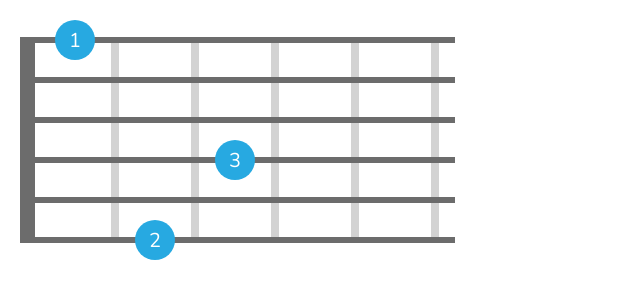
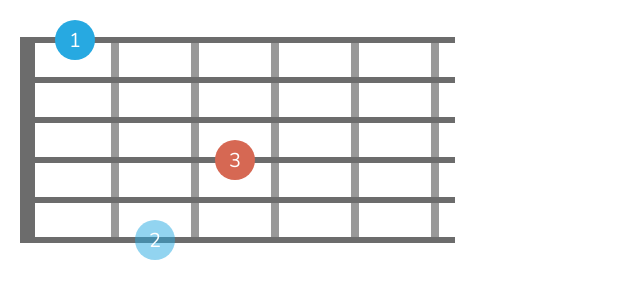
Before and after one commit to bali182/magic-fretboard, a React app: page / in a window 1280 px wide. Shown: the top 300 px of the page, without its empty margins (0-640 px from the left). Built offline with nearby package versions, Linux system fonts and the light colour scheme.

Commit message:
extracted style properties into a theme object

```diff
--- a/src/Fretboard/FretboadModelUtil.ts
+++ b/src/Fretboard/FretboadModelUtil.ts
@@ -1,25 +1,56 @@
-import { FretboardModel, StringModel, MarkerModel } from './FretboardModel'
-import { Fretboard } from './Fretboard'
-import range from 'lodash/range'
+import { FretboardModel, StringModel, MarkerModel, MarkerKind, FretboardTheme } from './FretboardModel'
 import head from 'lodash/head'
 import last from 'lodash/last'
+import isNil from 'lodash/isNil'
 
 export class FretboardModelUtil {
   private model: FretboardModel
 
   constructor(model: FretboardModel) {
+    if (isNil(model)) {
+      throw new TypeError('model null or undefined')
+    }
     this.model = model
   }
 
   private getTopOverhang(): number {
-    return Math.max(head(this.model.strings).thickness / 2, this.model.markerRadius)
+    const model = this.getModel()
+    const theme = this.getTheme()
+    return Math.max(head(model.strings).thickness / 2, theme.markerRadius)
   }
 
   private getBottomOverhang(): number {
-    return Math.max(last(this.model.strings).thickness / 2, this.model.markerRadius)
+    const model = this.getModel()
+    const theme = this.getTheme()
+    return Math.max(last(model.strings).thickness / 2, theme.markerRadius)
+  }
+
+  private getMarkerKindColor(kind: MarkerKind): string {
+    const theme = this.getTheme()
+
+    switch (kind) {
+      case MarkerKind.Default:
+        return theme.defaultMarkerColor
+      case MarkerKind.Muted:
+        return theme.mutedMarkerColor
+      case MarkerKind.Pimary:
+        return theme.primaryMarkerColor
+      case MarkerKind.Secondary:
+        return theme.secondaryMarkerColor
+    }
+  }
+
+  getModel(): FretboardModel {
+    return this.model
+  }
+
+  getTheme(): FretboardTheme {
+    return this.getModel().theme
   }
 
   getViewportWidth(): number {
+    const theme = this.getTheme()
+
     const fretCount = this.getFretCount()
     // No frets provided, nothing to do here
     if (fretCount <= 0) {
@@ -28,31 +59,36 @@ export class FretboardModelUtil {
 
     const isNutVisible = this.isNutVisible()
 
-    const fretsWidth = fretCount * this.model.fretWidth
-    const endOverhangWidth = this.model.stringOverhang
-    const startOverhangWidth = isNutVisible ? 0 : this.model.stringOverhang
-    const nutWidth = this.model.nutWidth
+    const fretsWidth = fretCount * theme.fretWidth
+    const endOverhangWidth = theme.stringOverhang
+    const startOverhangWidth = isNutVisible ? 0 : theme.stringOverhang
+    const nutWidth = theme.nutWidth
 
     return fretsWidth + startOverhangWidth + nutWidth + endOverhangWidth
   }
 
   getViewportHeight(): number {
+    const theme = this.getTheme()
+
     const stringsCount = this.getStringsCount()
     // No strings provided nothing to do here
     if (stringsCount === 0) {
       return 0
     }
-    const stringsHeight = (stringsCount - 1) * this.model.stringSpacing
+    const stringsHeight = (stringsCount - 1) * theme.stringSpacing
     const topOverhang = this.getTopOverhang()
     const bottomOverhang = this.getBottomOverhang()
     return stringsHeight + topOverhang + bottomOverhang
   }
 
   getStringY(string: StringModel): number {
+    const model = this.getModel()
+    const theme = this.getTheme()
+
     const topOverhang = this.getTopOverhang()
 
-    const index = this.model.strings.indexOf(string)
-    const basePosition = this.model.stringSpacing * index
+    const index = model.strings.indexOf(string)
+    const basePosition = theme.stringSpacing * index
     return topOverhang + basePosition
   }
   getStringX1(string: StringModel): number {
@@ -65,16 +101,22 @@ export class FretboardModelUtil {
   }
 
   getFretCount(): number {
-    return this.model.lastVisibleFret - this.model.firstVisibleFret
+    const model = this.getModel()
+
+    return model.lastVisibleFret - model.firstVisibleFret
   }
   getStringsCount(): number {
-    return this.model.strings.length
+    const model = this.getModel()
+
+    return model.strings.length
   }
 
   getFretWireX(fret: number): number {
-    const baseXPosition = fret * this.model.fretWidth
-    const nutWidth = this.isNutVisible() ? this.model.nutWidth : 0
-    const startOverhangWidth = this.isNutVisible() ? 0 : this.model.stringOverhang
+    const theme = this.getTheme()
+
+    const baseXPosition = fret * theme.fretWidth
+    const nutWidth = this.isNutVisible() ? theme.nutWidth : 0
+    const startOverhangWidth = this.isNutVisible() ? 0 : theme.stringOverhang
     return baseXPosition + nutWidth + startOverhangWidth
   }
   getFretWireY1(fretIndex: number): number {
@@ -85,12 +127,16 @@ export class FretboardModelUtil {
   }
 
   isNutVisible(): boolean {
-    return this.model.firstVisibleFret === 0
+    const model = this.getModel()
+
+    return model.firstVisibleFret === 0
   }
 
   getNutX(): number {
     // TODO
-    return this.model.nutWidth / 2
+    const theme = this.getTheme()
+
+    return theme.nutWidth / 2
   }
   getNutY1(): number {
     // TODO
@@ -102,18 +148,31 @@ export class FretboardModelUtil {
   }
 
   getMarkerX(marker: MarkerModel): number {
-    const fretsWidth = (marker.fret - this.model.firstVisibleFret - 1) * this.model.fretWidth
-    const halfFretWidthToCenter = this.model.fretWidth / 2
-    const nutWidth = this.isNutVisible() ? this.model.nutWidth : 0
-    const startOverhangWidth = this.isNutVisible() ? 0 : this.model.stringOverhang
+    const model = this.getModel()
+    const theme = this.getTheme()
+
+    const fretsWidth = (marker.fret - model.firstVisibleFret - 1) * theme.fretWidth
+    const halfFretWidthToCenter = theme.fretWidth / 2
+    const nutWidth = this.isNutVisible() ? theme.nutWidth : 0
+    const startOverhangWidth = this.isNutVisible() ? 0 : theme.stringOverhang
     return fretsWidth + halfFretWidthToCenter + nutWidth + startOverhangWidth
   }
 
   getMarkerY(marker: MarkerModel): number {
-    const stringIndex = this.model.strings.findIndex((string) => string.id === marker.stringId)
-    const singingsHeight = stringIndex * this.model.stringSpacing
+    const model = this.getModel()
+    const theme = this.getTheme()
+
+    const stringIndex = model.strings.findIndex((string) => string.id === marker.stringId)
+    const singingsHeight = stringIndex * theme.stringSpacing
     const topOverhang = this.getTopOverhang()
     return singingsHeight + topOverhang
+  }
+
+  getMarkerFill(marker: MarkerModel): string {
+    if (marker.fret === 0 || marker.kind === MarkerKind.Muted) {
+      return null
+    }
+    return this.getMarkerKindColor(marker.kind)
   }
 }
 
--- a/src/Fretboard/Fretboard.tsx
+++ b/src/Fretboard/Fretboard.tsx
@@ -21,7 +21,7 @@ export class Fretboard extends PureComponent<FretboardProps> {
   }
 
   renderStrings(util: FretboardModelUtil): ReactNode {
-    const { model } = this.props
+    const model = util.getModel()
     return model.strings.map(this.renderString(util))
   }
 
@@ -33,18 +33,31 @@ export class Fretboard extends PureComponent<FretboardProps> {
   }
 
   renderString = (util: FretboardModelUtil) => (strModel: StringModel): ReactNode => {
+    const theme = util.getTheme()
     const x1 = util.getStringX1(strModel)
     const x2 = util.getStringX2(strModel)
     const y = util.getStringY(strModel)
-    return <line stroke="#6c6c6c" x1={x1} x2={x2} y1={y} y2={y} strokeWidth={strModel.thickness} key={strModel.id} />
+    return (
+      <line
+        stroke={theme.stringColor}
+        x1={x1}
+        x2={x2}
+        y1={y}
+        y2={y}
+        strokeWidth={strModel.thickness}
+        key={strModel.id}
+      />
+    )
   }
 
   renderFretWire = (util: FretboardModelUtil) => (index: number) => {
-    const { model } = this.props
+    const theme = util.getTheme()
     const x = util.getFretWireX(index)
     const y1 = util.getFretWireY1(index)
     const y2 = util.getFretWireY2(index)
-    return <line stroke="lightgray" x1={x} x2={x} y1={y1} y2={y2} strokeWidth={model.fretWireWidth} key={index} />
+    return (
+      <line stroke={theme.fretWireColor} x1={x} x2={x} y1={y1} y2={y2} strokeWidth={theme.fretWireWidth} key={index} />
+    )
   }
 
   renderNut = (util: FretboardModelUtil) => {
@@ -55,7 +68,9 @@ export class Fretboard extends PureComponent<FretboardProps> {
     const x = util.getNutX()
     const y1 = util.getNutY1()
     const y2 = util.getNutY2()
-    return <line stroke="#6c6c6c" x1={x} x2={x} y1={y1} y2={y2} strokeWidth={model.nutWidth} key="nut" />
+    return (
+      <line stroke={model.theme.nutColor} x1={x} x2={x} y1={y1} y2={y2} strokeWidth={model.theme.nutWidth} key="nut" />
+    )
   }
 
   renderMarkers(util: FretboardModelUtil) {
@@ -64,13 +79,14 @@ export class Fretboard extends PureComponent<FretboardProps> {
   }
 
   renderMarker = (util: FretboardModelUtil) => (marker: MarkerModel) => {
-    const cx = util.getMarkerX(marker)
-    const cy = util.getMarkerY(marker)
-    const { model } = this.props
+    const x = util.getMarkerX(marker)
+    const y = util.getMarkerY(marker)
+    const fill = util.getMarkerFill(marker)
+    const theme = util.getTheme()
     return (
       <React.Fragment>
-        <circle fill="#27a9e1" cx={cx} cy={cy} r={model.markerRadius}></circle>
-        <text x={cx} y={cy} fill="white" fontSize={20} textAnchor="middle" alignmentBaseline="central">
+        <circle fill={fill} cx={x} cy={y} r={theme.markerRadius} />
+        <text x={x} y={y} fill="white" fontSize={20} textAnchor="middle" alignmentBaseline="central">
           {marker.label}
         </text>
       </React.Fragment>
--- a/src/Fretboard/sampleModels.ts
+++ b/src/Fretboard/sampleModels.ts
@@ -1,4 +1,4 @@
-import { StringModel, MarkerModel, MarkerKind, FretboardModel } from './FretboardModel'
+import { StringModel, MarkerModel, MarkerKind, FretboardModel, FretboardTheme } from './FretboardModel'
 import { nanoid } from 'nanoid'
 
 const strings = ['E6', 'A', 'D', 'G', 'B', 'E1'].map(
@@ -48,16 +48,27 @@ const thirdMarker: MarkerModel = {
 
 const markers = [zeroMarker, firstMarker, secondMarker, thirdMarker]
 
+const defaultTheme: FretboardTheme = {
+  stringOverhang: 20,
+  stringSpacing: 40,
+  nutWidth: 15,
+  fretWidth: 80,
+  fretWireWidth: 8,
+  markerRadius: 20,
+  stringColor: '#6c6c6c',
+  nutColor: '#6c6c6c',
+  fretWireColor: '#999999',
+  defaultMarkerColor: '#27a9e1',
+  primaryMarkerColor: '#D66853',
+  mutedMarkerColor: '#999999',
+  secondaryMarkerColor: 'rgba(39, 169, 225, 0.5)',
+}
+
 export const model: FretboardModel = {
   type: 'fretboard',
   strings,
   markers,
-  stringOverhang: 20,
-  stringSpacing: 40,
-  nutWidth: 15,
   firstVisibleFret: 0,
   lastVisibleFret: 5,
-  fretWidth: 80,
-  fretWireWidth: 8,
-  markerRadius: 20,
+  theme: defaultTheme,
 }
```
Also changed, not shown: src/Fretboard/FretboardModel.ts (+19 -6 lines).
